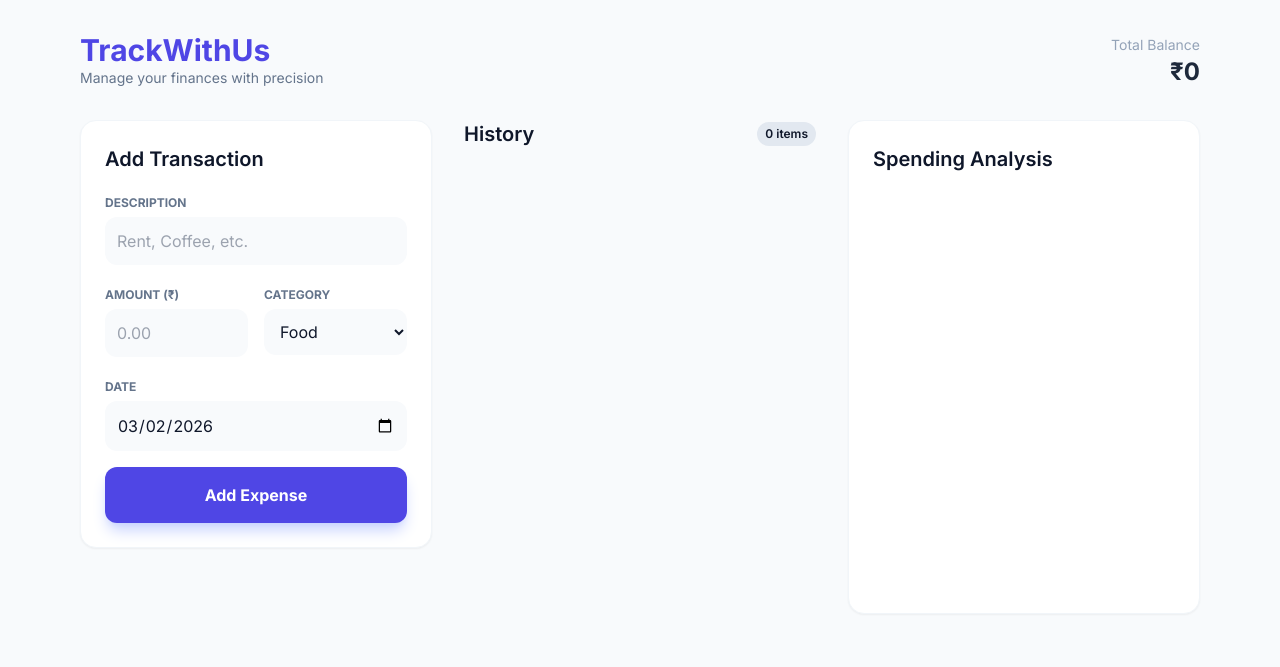
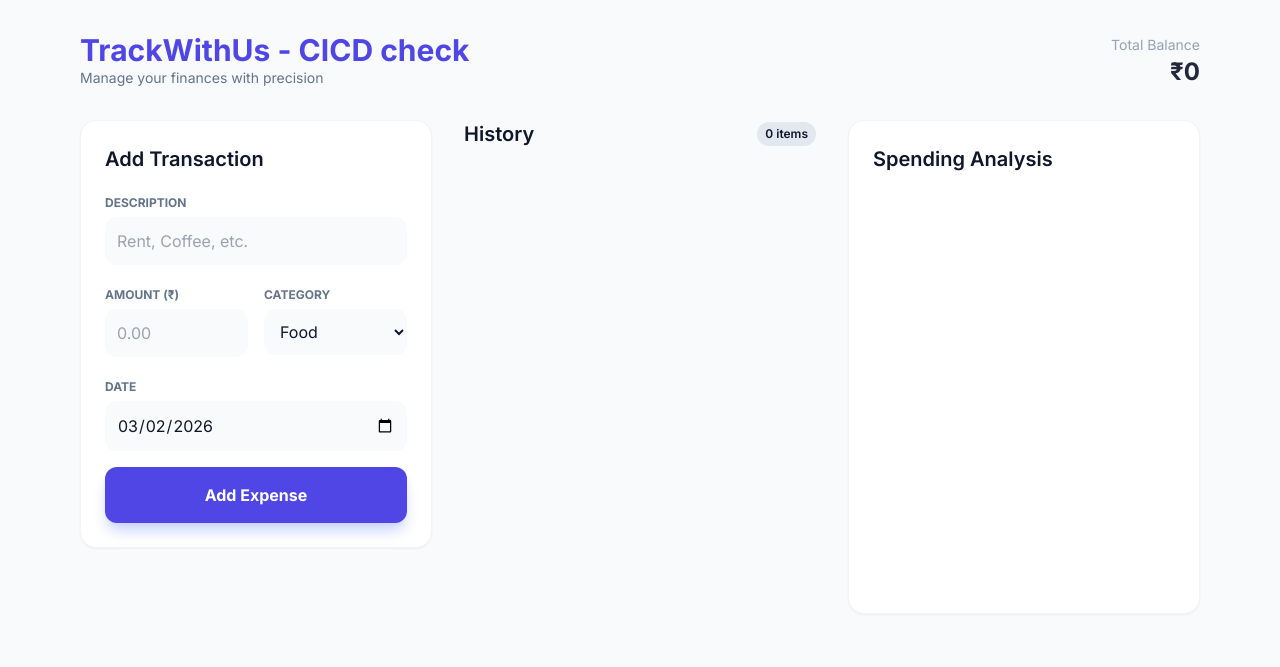
Before and after one commit to saranyamurali3105-ofc/expense-tracker, a website: page public/index.html in a window 1280 px wide. Drawn offline with nearby package versions, Linux system fonts and the light colour scheme; no server answers.

Commit message:
Final CI automatic test

```diff
--- a/public/index.html
+++ b/public/index.html
@@ -17,7 +17,7 @@
     <div class="max-w-6xl mx-auto px-4 py-8">
         <header class="flex justify-between items-center mb-8">
             <div>
-                <h1 class="text-3xl font-bold text-indigo-600">TrackWithUs</h1>
+                <h1 class="text-3xl font-bold text-indigo-600">TrackWithUs - CICD check</h1>
                 <p class="text-slate-500 text-sm">Manage your finances with precision</p>
             </div>
             <div class="text-right">
```
